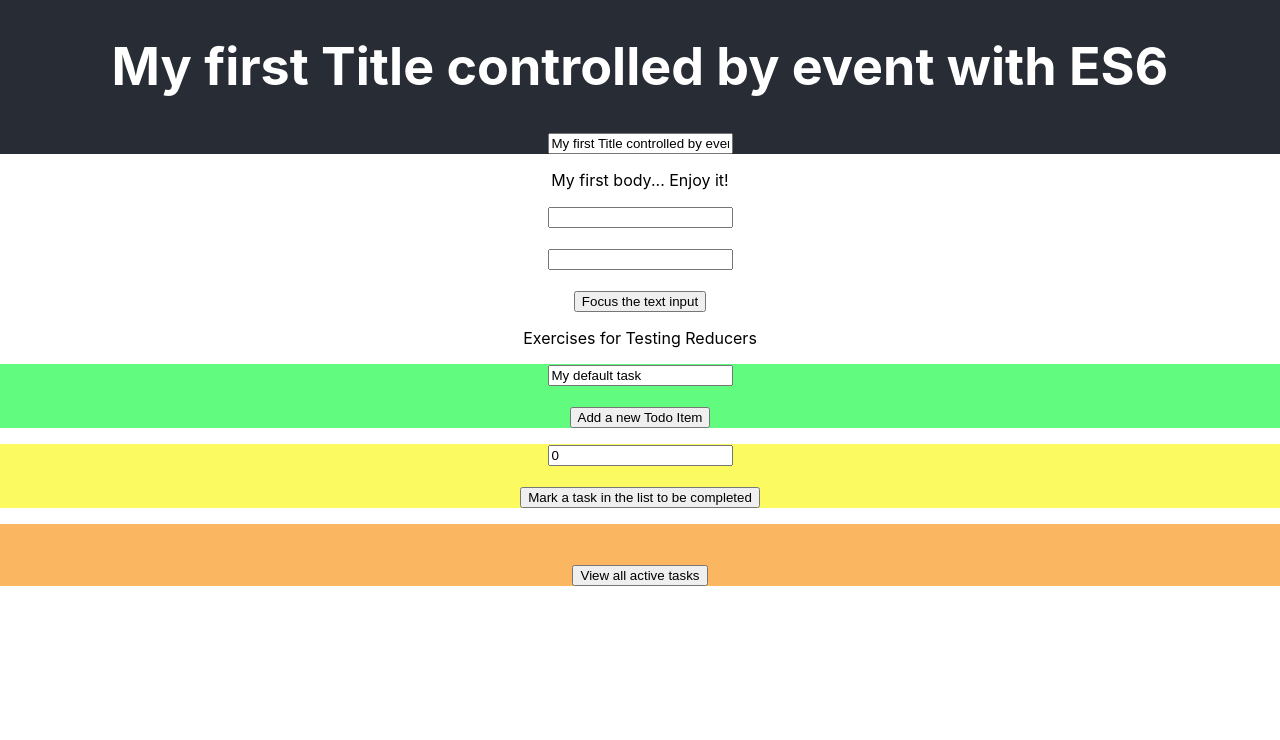
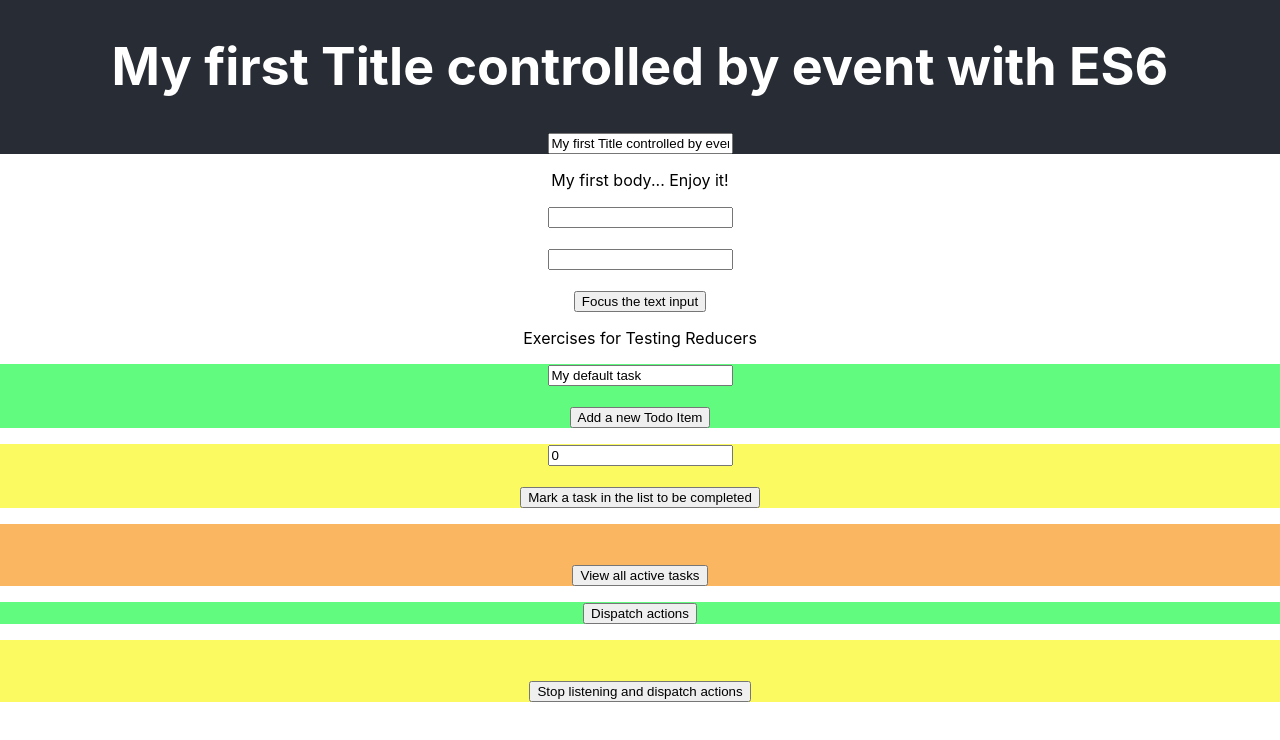
Before and after one commit to mcartagena/reacjs-practice, a React app: page / in a window 1280 px wide. Shown: the top 740 px of the page. Built offline with nearby package versions, Linux system fonts and the light colour scheme.

Commit message:
store, subscribe and unsubscribe

```diff
--- a/src/Redux-src/ReduxStateManagement.js
+++ b/src/Redux-src/ReduxStateManagement.js
@@ -1,5 +1,14 @@
 import React from "react";
 import todoApp from "./initialDispatcher";
+
+import { createStore } from 'redux'
+
+let store = createStore(todoApp);
+let unsubscribe = store.subscribe(() =>
+    console.log(`
+      ${JSON.stringify(store.getState())}
+           `)
+);
 
 const ADD_TODO = 'ADD_TODO';
 const TOGGLE_TODO = 'TOGGLE_TODO';
@@ -31,6 +40,7 @@ class ReduxStateManagement extends React.Component {
             task: "My default task",
             id: 0
         };
+        console.log('Store getState: ', store.getState());
     }
 
     addTodo(text) {
@@ -55,7 +65,7 @@ class ReduxStateManagement extends React.Component {
     handleChange(e) {
         const taskToAdd = e.target.value;
         this.setState({
-            task : taskToAdd
+            task: taskToAdd
         });
     }
 
@@ -74,8 +84,19 @@ class ReduxStateManagement extends React.Component {
     handleChangeId(e) {
         const taskIdToUpdate = e.target.value;
         this.setState({
-            id : taskIdToUpdate
+            id: taskIdToUpdate
         });
+    }
+
+    dispatchActions() {
+        store.dispatch(this.addTodo('Read a Book'));
+        store.dispatch(this.setVisibilityFilter('SHOW_ACTIVE'));
+    }
+
+    unsubscribeStore() {
+        unsubscribe();
+        store.dispatch(this.addTodo('Learn Redux'));
+        store.dispatch(this.toggleTodo(1));
     }
 
     render() {
@@ -98,6 +119,15 @@ class ReduxStateManagement extends React.Component {
                     <input type="button" value="View all active tasks" onClick={() => this.viewActiveTask()}
                     />
                 </p>
+                <p className="Div-add-task">
+                    <input type="button" value="Dispatch actions" onClick={() => this.dispatchActions()}
+                    />
+                </p>
+                <p className="Div-update-task">
+                    <br /><br />
+                    <input type="button" value="Stop listening and dispatch actions" onClick={() => this.unsubscribeStore()}
+                    />
+                </p>
             </div>
         );
     }
```
Lines whose indentation alone changed are shown as unchanged.
